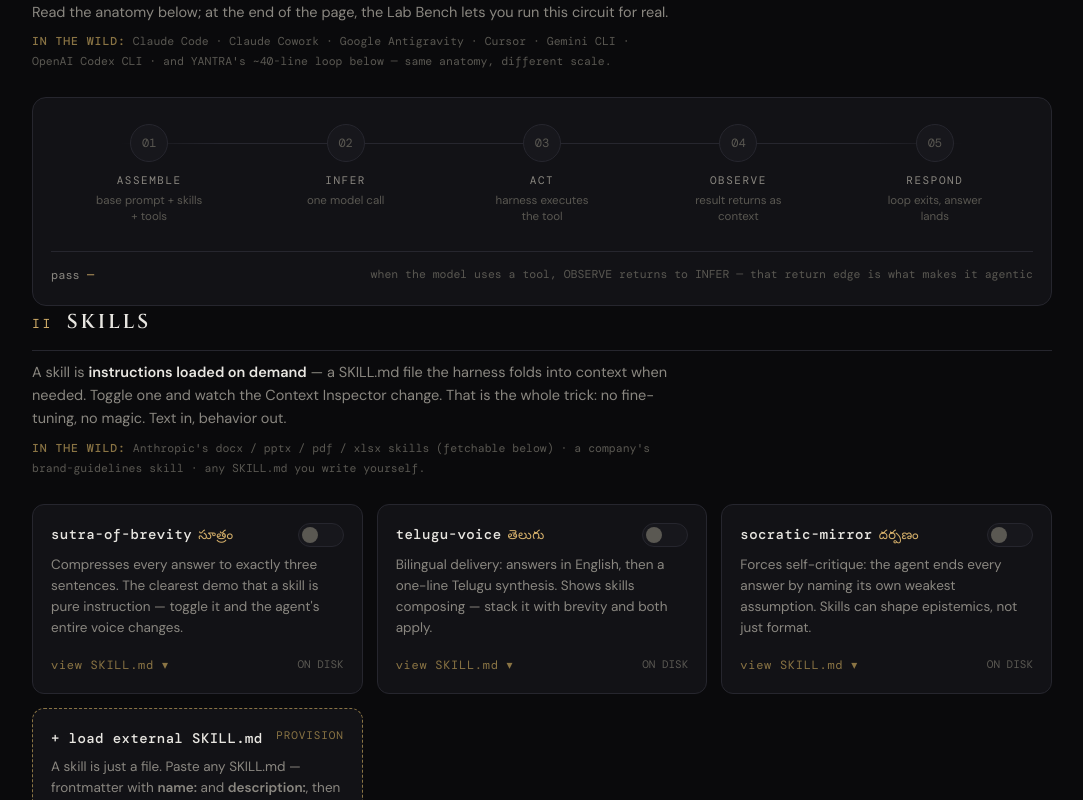
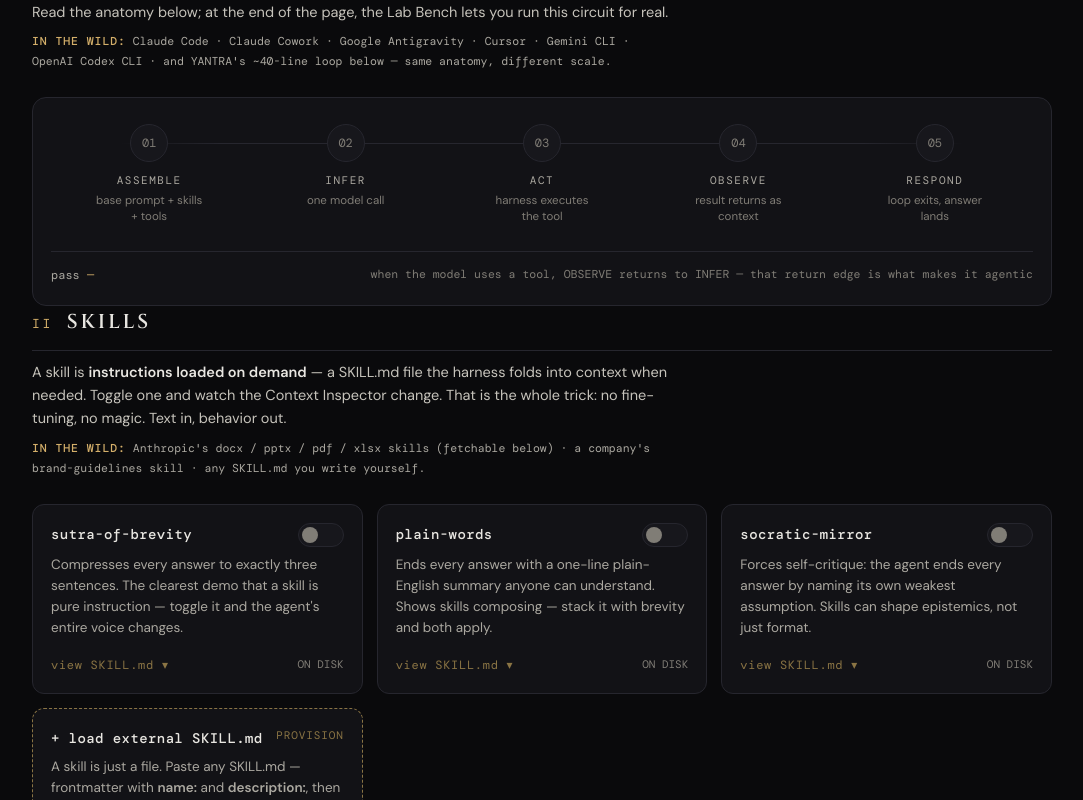
Before and after one commit to kkandregula-AI/yantra, a plain HTML site: page index.html in a window 1280 px wide. Shown: the part 340-1140 px from the top of the page, without its empty margins (98-1181 px from the left). Drawn offline with nearby package versions, Linux system fonts and the light colour scheme.

Commit message:
Add files via upload

```diff
--- a/index.html
+++ b/index.html
@@ -20,8 +20,8 @@
   --gold:#D4AF6A;
   --gold-dim:#8A7444;
   --text:#E8E6E1;
-  --muted:#8A8780;
-  --faint:#5A5852;
+  --muted:#ABA8A0;
+  --faint:#807D76;
   --ok:#7FB98A;
   --warn:#C98A6B;
   --mono:'DM Mono',ui-monospace,monospace;
@@ -74,10 +74,10 @@ section{padding:44px 0 8px}
 .sec-head{display:flex;align-items:baseline;gap:14px;border-bottom:1px solid var(--line);padding-bottom:12px;margin-bottom:6px}
 .sec-glyph{font-family:var(--mono);color:var(--gold);font-size:13px;letter-spacing:.2em}
 h2{font-family:var(--disp);font-weight:600;font-size:20px;letter-spacing:.14em;text-transform:uppercase}
-.sec-note{color:var(--muted);font-size:14.5px;margin:10px 0 22px;max-width:640px}
+.sec-note{color:#C6C3BB;font-size:14.5px;margin:10px 0 22px;max-width:640px}
 .sec-note b{color:var(--text);font-weight:600}
-.wild{font-family:var(--mono);font-size:11.5px;line-height:1.8;color:var(--faint);margin:-14px 0 24px;max-width:640px}
-.wild b{color:var(--gold-dim);font-weight:500;letter-spacing:.08em}
+.wild{font-family:var(--mono);font-size:11.5px;line-height:1.8;color:var(--muted);margin:-14px 0 24px;max-width:640px}
+.wild b{color:var(--gold);font-weight:500;letter-spacing:.08em}
 
 /* ---------- THE LOOP (signature) ---------- */
 .loop-shell{background:var(--surface);border:1px solid var(--line);border-radius:14px;padding:26px 18px 20px;position:relative;overflow:hidden}
@@ -169,6 +169,13 @@ h2{font-family:var(--disp);font-weight:600;font-size:20px;letter-spacing:.14em;t
 .context-box .skill-in{color:var(--text)}
 .ctx-stat{font-family:var(--mono);font-size:12px;color:var(--faint);margin-top:10px;text-align:right}
 .ctx-stat b{color:var(--gold-dim);font-weight:500}
+
+/* ---------- skill strip (inside console) ---------- */
+.skill-strip{display:flex;flex-wrap:wrap;gap:8px;align-items:center;padding:12px 14px;border-top:1px solid var(--line);background:var(--surface-2)}
+.ss-label{font-family:var(--mono);font-size:10px;letter-spacing:.14em;color:var(--faint);flex:none}
+.ss-pill{font-family:var(--mono);font-size:11.5px;letter-spacing:.03em;cursor:pointer;border:1px solid var(--line);border-radius:99px;padding:6px 13px;background:none;color:var(--muted);transition:all .2s}
+.ss-pill.on{color:var(--ink);background:var(--gold);border-color:var(--gold)}
+.ss-pill:focus-visible{outline:2px solid var(--gold);outline-offset:2px}
 
 /* ---------- console header + mode pill ---------- */
 .console-head{
@@ -302,7 +309,7 @@ footer{margin-top:70px;padding:30px 0 46px;border-top:1px solid var(--line);text
 
 <header class="wrap">
   <div class="brand-mark">Krishnamurthy Kandregula Innovation Lab</div>
-  <h1>YANTRA <span class="telugu">యంత్రం</span></h1>
+  <h1>YANTRA</h1>
   <p class="tagline">The Agent Anatomy Lab. An agent is a <em>model</em> in a <em>harness</em>, carrying <em>skills</em> and <em>tools</em>, running a loop. This page opens the machine and lets you watch each part work.</p>
 </header>
 
@@ -431,6 +438,7 @@ footer{margin-top:70px;padding:30px 0 46px;border-top:1px solid var(--line);text
     <div class="feed" id="feed">
       <div class="evt">[yantra] harness idle · tap ▶ run the demo · skills in Section II change the answer’s shape</div>
     </div>
+    <div class="skill-strip" id="skillStrip"></div>
     <div class="hint-row">
       <button class="hint demo" id="demoBtn">▶ run the demo · “What is 12.5% of 8,40,000?” → ₹1,05,000</button>
       <button class="hint demo" id="demoBtn2">↻ run again with skills toggled — the answer changes</button>
@@ -454,7 +462,6 @@ const SKILLS = [
   {
     id: "sutra-of-brevity",
     name: "sutra-of-brevity",
-    telugu: "సూత్రం",
     desc: "Compresses every answer to exactly three sentences. The clearest demo that a skill is pure instruction — toggle it and the agent's entire voice changes.",
     md: `---
 name: sutra-of-brevity
@@ -470,27 +477,24 @@ If a tool result is involved, weave the number into
 one of the three sentences naturally.`
   },
   {
-    id: "telugu-voice",
-    name: "telugu-voice",
-    telugu: "తెలుగు",
-    desc: "Bilingual delivery: answers in English, then a one-line Telugu synthesis. Shows skills composing — stack it with brevity and both apply.",
+    id: "plain-words",
+    name: "plain-words",
+    desc: "Ends every answer with a one-line plain-English summary anyone can understand. Shows skills composing \u2014 stack it with brevity and both apply.",
     md: `---
-name: telugu-voice
-description: Use for every response. Adds a Telugu synthesis line.
+name: plain-words
+description: Use for every response. Adds a plain-language summary line.
 ---
 
-# Telugu Voice
+# Plain Words
 
-After your English answer, add one final line:
-a single-sentence synthesis of the answer written
-in Telugu script, prefixed with "సారాంశం: ".
-Keep the Telugu natural and conversational,
-not a literal word-for-word translation.`
+After your main answer, add one final line
+prefixed with "In plain words: " \u2014 a single
+sentence any newcomer could understand,
+free of jargon. Never skip it.`
   },
   {
     id: "socratic-mirror",
     name: "socratic-mirror",
-    telugu: "దర్పణం",
     desc: "Forces self-critique: the agent ends every answer by naming its own weakest assumption. Skills can shape epistemics, not just format.",
     md: `---
 name: socratic-mirror
@@ -604,7 +608,7 @@ function renderSkills() {
     const card = document.createElement("div");
     card.className = "card" + (on ? " on" : "");
     card.innerHTML =
-      '<div class="card-top"><h3>' + s.name + '<span class="telugu">' + s.telugu + "</span></h3>" +
+      '<div class="card-top"><h3>' + s.name + (s.external ? '<span class="telugu">EXT</span>' : "") + "</h3>" +
       '<button class="toggle" role="switch" aria-checked="' + on + '" aria-label="Load skill ' + s.name + '" data-skill="' + s.id + '"></button></div>' +
       '<p class="card-desc">' + s.desc + "</p>" +
       '<div class="card-foot"><button class="reveal-btn" data-reveal="md-' + s.id + '">view SKILL.md ▾</button>' +
@@ -629,6 +633,22 @@ function renderSkills() {
     '<div class="card-foot"><span style="font-family:var(--mono);font-size:11px;color:var(--faint)" id="skillPasteMsg"></span>' +
     '<button class="btn" id="skillRegister" style="padding:9px 18px">REGISTER</button></div>';
   rack.appendChild(loader);
+  renderSkillStrip();
+}
+
+function renderSkillStrip() {
+  const strip = document.getElementById("skillStrip");
+  if (!strip) return;
+  strip.innerHTML = '<span class="ss-label">SKILLS FOR THE NEXT RUN:</span>';
+  for (const s of SKILLS) {
+    const b = document.createElement("button");
+    b.className = "ss-pill" + (state.enabled.has(s.id) ? " on" : "");
+    b.dataset.stogl = s.id;
+    b.setAttribute("role", "switch");
+    b.setAttribute("aria-checked", state.enabled.has(s.id));
+    b.textContent = s.name;
+    strip.appendChild(b);
+  }
 }
 
 document.addEventListener("click", (e) => {
@@ -639,6 +659,15 @@ document.addEventListener("click", (e) => {
     renderSkills();
     renderContext();
     log("[harness] skill " + id + (state.enabled.has(id) ? " → loaded into context" : " → unloaded"), "");
+    return;
+  }
+  const spill = e.target.closest("[data-stogl]");
+  if (spill) {
+    const id = spill.dataset.stogl;
+    if (state.enabled.has(id)) state.enabled.delete(id); else state.enabled.add(id);
+    renderSkills();
+    renderContext();
+    log("[harness] skill " + id + (state.enabled.has(id) ? " → loaded into context" : " → unloaded"));
     return;
   }
   const unload = e.target.closest("[data-unload]");
@@ -773,8 +802,8 @@ function demoAnswer(val) {
   } else {
     text = "12.5% of 8,40,000 is " + n + ".\n\nNote what just happened: the model never did this arithmetic. On pass 1 it emitted a tool call; the harness executed the calculator and returned the exact result as an observation; on pass 2 the model shaped this answer around it.";
   }
-  if (state.enabled.has("telugu-voice")) {
-    text += "\n\n\u0C38\u0C3E\u0C30\u0C3E\u0C02\u0C36\u0C02: 8,40,000\u0C32\u0C4B 12.5% \u0C05\u0C02\u0C1F\u0C47 \u20B9" + n + " \u2014 \u0C08 \u0C32\u0C46\u0C15\u0C4D\u0C15 \u0C2E\u0C4B\u0C21\u0C32\u0C4D \u0C15\u0C3E\u0C26\u0C41, \u0C39\u0C3E\u0C30\u0C4D\u0C28\u0C46\u0C38\u0C4D \u0C1A\u0C47\u0C38\u0C3F\u0C02\u0C26\u0C3F.";
+  if (state.enabled.has("plain-words")) {
+    text += "\n\nIn plain words: the model asked for the math, the harness ran the calculator, and the exact answer \u2014 " + n + " \u2014 came back as an observation.";
   }
   if (state.enabled.has("socratic-mirror")) {
     text += "\n\n\u2300 mirror: this reply is scripted \u2014 a live run may phrase things differently, though the calculator's number would be identical.";
@@ -819,8 +848,7 @@ async function demoRun() {
 document.getElementById("demoBtn").addEventListener("click", demoRun);
 document.getElementById("demoBtn2").addEventListener("click", () => {
   if (state.enabled.size === 0) {
-    log("[yantra] no skills loaded yet — toggle one in Section II, then run again to see the answer change");
-    document.getElementById("skills").scrollIntoView({ behavior: "smooth", block: "start" });
+    log("[yantra] no skills loaded yet — tap a skill pill just below the log, then run again to see the answer change");
     return;
   }
   demoRun();
@@ -841,7 +869,7 @@ document.getElementById("heroDemo").addEventListener("click", () => {
     x.strokeStyle = "#D4AF6A"; x.lineWidth = 10;
     x.beginPath(); x.arc(256, 256, 150, 0, Math.PI * 2); x.stroke();
     x.fillStyle = "#D4AF6A"; x.font = "600 170px Georgia,serif";
-    x.textAlign = "center"; x.textBaseline = "middle"; x.fillText("య", 256, 268);
+    x.textAlign = "center"; x.textBaseline = "middle"; x.fillText("Y", 256, 268);
     const icon = c.toDataURL("image/png");
     const manifest = {
       name: "YANTRA · Agent Anatomy Lab", short_name: "YANTRA",
```
